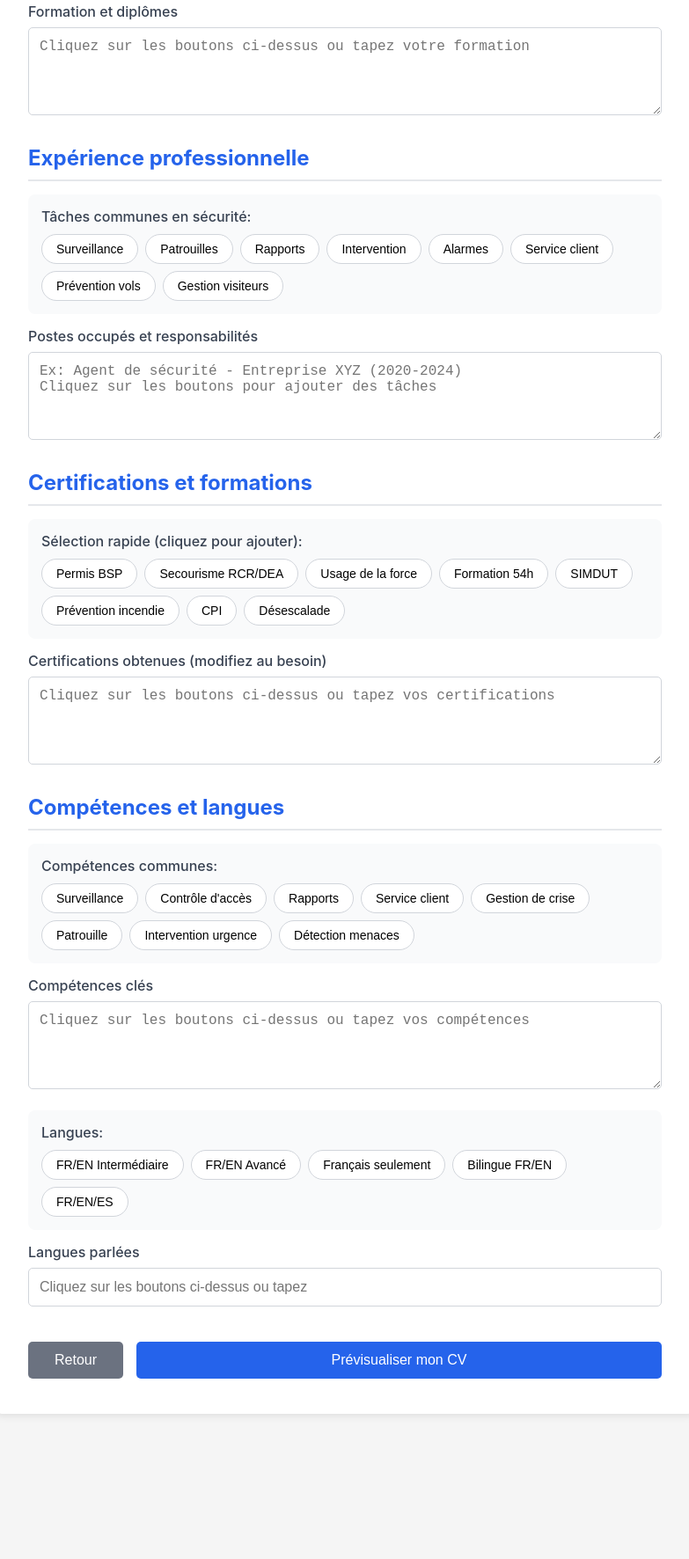
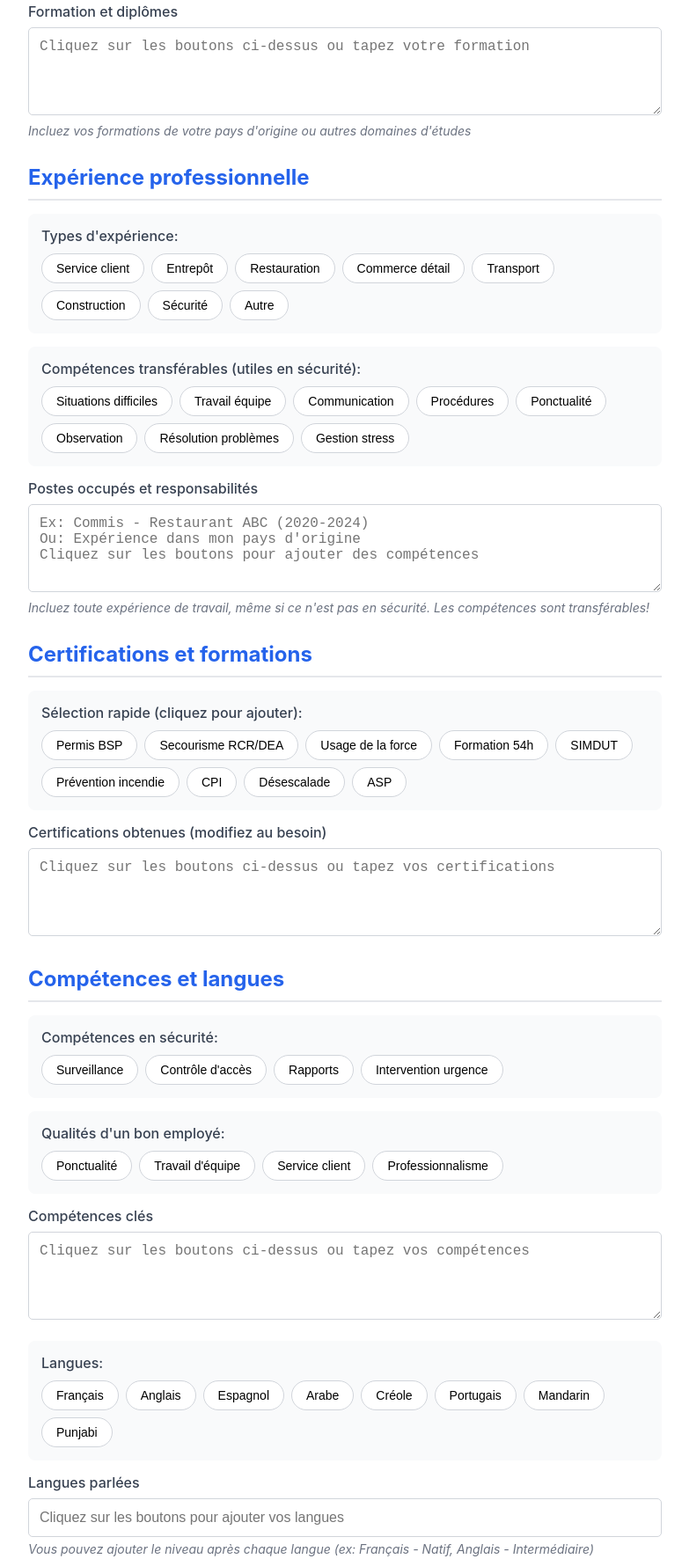
Before and after one commit to Nicksoucy/cv-platform, a plain HTML site: page cv-builder.html in a window 1280 px wide. Shown: the part 1020-2792 px from the top of the page at 88% size, without its empty margins (248-1031 px from the left). Before the commit the page ends 2647 px from the top, so only its background shows below. Drawn offline with Linux system fonts and the light colour scheme.

Commit message:
Update cv-builder.html

```diff
--- a/cv-builder.html
+++ b/cv-builder.html
@@ -175,6 +175,13 @@
       color: white;
       border-color: #2563eb;
     }
+
+    .help-text {
+      color: #6b7280;
+      font-size: 14px;
+      margin-top: 5px;
+      font-style: italic;
+    }
   </style>
 </head>
 <body>
@@ -237,19 +244,21 @@
         <h2>Éducation</h2>
 
         <div class="quick-options">
-          <label style="display: block; margin-bottom: 10px;">Formations communes en sécurité:</label>
+          <label style="display: block; margin-bottom: 10px;">Formations communes:</label>
           <div class="option-buttons">
-            <button type="button" class="option-btn" onclick="addEducation('DEP en sécurité privée')">DEP Sécurité</button>
-            <button type="button" class="option-btn" onclick="addEducation('AEP en sécurité')">AEP Sécurité</button>
+            <button type="button" class="option-btn" onclick="addEducation('DEP')">DEP</button>
+            <button type="button" class="option-btn" onclick="addEducation('AEP')">AEP</button>
             <button type="button" class="option-btn" onclick="addEducation('DES (Diplôme d\'études secondaires)')">DES</button>
             <button type="button" class="option-btn" onclick="addEducation('Formation agent de sécurité')">Formation Agent</button>
-            <button type="button" class="option-btn" onclick="addEducation('Techniques policières')">Tech. Policières</button>
+            <button type="button" class="option-btn" onclick="addEducation('Études collégiales')">Études collégiales</button>
+            <button type="button" class="option-btn" onclick="addEducation('Études universitaires')">Études universitaires</button>
           </div>
         </div>
 
         <div class="form-group">
           <label for="education">Formation et diplômes</label>
           <textarea id="education" name="education" placeholder="Cliquez sur les boutons ci-dessus ou tapez votre formation"></textarea>
+          <p class="help-text">Incluez vos formations de votre pays d'origine ou autres domaines d'études</p>
         </div>
       </div>
 
@@ -258,22 +267,37 @@
         <h2>Expérience professionnelle</h2>
 
         <div class="quick-options">
-          <label style="display: block; margin-bottom: 10px;">Tâches communes en sécurité:</label>
+          <label style="display: block; margin-bottom: 10px;">Types d'expérience:</label>
           <div class="option-buttons">
-            <button type="button" class="option-btn" onclick="addTask('Surveillance des lieux et contrôle d\'accès')">Surveillance</button>
-            <button type="button" class="option-btn" onclick="addTask('Patrouilles régulières du site')">Patrouilles</button>
-            <button type="button" class="option-btn" onclick="addTask('Rédaction de rapports d\'incident')">Rapports</button>
-            <button type="button" class="option-btn" onclick="addTask('Intervention d\'urgence')">Intervention</button>
-            <button type="button" class="option-btn" onclick="addTask('Vérification des alarmes')">Alarmes</button>
-            <button type="button" class="option-btn" onclick="addTask('Service à la clientèle')">Service client</button>
-            <button type="button" class="option-btn" onclick="addTask('Prévention des vols')">Prévention vols</button>
-            <button type="button" class="option-btn" onclick="addTask('Gestion des visiteurs')">Gestion visiteurs</button>
+            <button type="button" class="option-btn" onclick="addExperienceType('Service à la clientèle')">Service client</button>
+            <button type="button" class="option-btn" onclick="addExperienceType('Entrepôt/Manutention')">Entrepôt</button>
+            <button type="button" class="option-btn" onclick="addExperienceType('Restauration')">Restauration</button>
+            <button type="button" class="option-btn" onclick="addExperienceType('Commerce de détail')">Commerce détail</button>
+            <button type="button" class="option-btn" onclick="addExperienceType('Transport/Livraison')">Transport</button>
+            <button type="button" class="option-btn" onclick="addExperienceType('Construction')">Construction</button>
+            <button type="button" class="option-btn" onclick="addExperienceType('Sécurité')">Sécurité</button>
+            <button type="button" class="option-btn" onclick="addExperienceType('Autre domaine')">Autre</button>
+          </div>
+        </div>
+
+        <div class="quick-options">
+          <label style="display: block; margin-bottom: 10px;">Compétences transférables (utiles en sécurité):</label>
+          <div class="option-buttons">
+            <button type="button" class="option-btn" onclick="addTask('Gestion de situations difficiles')">Situations difficiles</button>
+            <button type="button" class="option-btn" onclick="addTask('Travail d\'équipe')">Travail équipe</button>
+            <button type="button" class="option-btn" onclick="addTask('Communication avec le public')">Communication</button>
+            <button type="button" class="option-btn" onclick="addTask('Respect des procédures')">Procédures</button>
+            <button type="button" class="option-btn" onclick="addTask('Ponctualité et fiabilité')">Ponctualité</button>
+            <button type="button" class="option-btn" onclick="addTask('Observation et vigilance')">Observation</button>
+            <button type="button" class="option-btn" onclick="addTask('Résolution de problèmes')">Résolution problèmes</button>
+            <button type="button" class="option-btn" onclick="addTask('Gestion du stress')">Gestion stress</button>
           </div>
         </div>
 
         <div class="form-group">
           <label for="experience">Postes occupés et responsabilités</label>
-          <textarea id="experience" name="experience" placeholder="Ex: Agent de sécurité - Entreprise XYZ (2020-2024)&#10;Cliquez sur les boutons pour ajouter des tâches"></textarea>
+          <textarea id="experience" name="experience" placeholder="Ex: Commis - Restaurant ABC (2020-2024)&#10;Ou: Expérience dans mon pays d'origine&#10;Cliquez sur les boutons pour ajouter des compétences"></textarea>
+          <p class="help-text">Incluez toute expérience de travail, même si ce n'est pas en sécurité. Les compétences sont transférables!</p>
         </div>
       </div>
 
@@ -292,6 +316,7 @@
             <button type="button" class="option-btn" onclick="addCertification('Formation incendie')">Prévention incendie</button>
             <button type="button" class="option-btn" onclick="addCertification('Carte CPI (Crisis Prevention Institute)')">CPI</button>
             <button type="button" class="option-btn" onclick="addCertification('Formation désescalade')">Désescalade</button>
+            <button type="button" class="option-btn" onclick="addCertification('ASP Construction')">ASP</button>
           </div>
         </div>
 
@@ -306,16 +331,22 @@
         <h2>Compétences et langues</h2>
 
         <div class="quick-options">
-          <label style="display: block; margin-bottom: 10px;">Compétences communes:</label>
+          <label style="display: block; margin-bottom: 10px;">Compétences en sécurité:</label>
           <div class="option-buttons">
             <button type="button" class="option-btn" onclick="addCompetence('Surveillance')">Surveillance</button>
             <button type="button" class="option-btn" onclick="addCompetence('Contrôle d\'accès')">Contrôle d'accès</button>
             <button type="button" class="option-btn" onclick="addCompetence('Rédaction de rapports')">Rapports</button>
+            <button type="button" class="option-btn" onclick="addCompetence('Intervention d\'urgence')">Intervention urgence</button>
+          </div>
+        </div>
+
+        <div class="quick-options">
+          <label style="display: block; margin-bottom: 10px;">Qualités d'un bon employé:</label>
+          <div class="option-buttons">
+            <button type="button" class="option-btn" onclick="addCompetence('Ponctualité')">Ponctualité</button>
+            <button type="button" class="option-btn" onclick="addCompetence('Travail d\'équipe')">Travail d'équipe</button>
             <button type="button" class="option-btn" onclick="addCompetence('Service à la clientèle')">Service client</button>
-            <button type="button" class="option-btn" onclick="addCompetence('Gestion de crise')">Gestion de crise</button>
-            <button type="button" class="option-btn" onclick="addCompetence('Patrouille')">Patrouille</button>
-            <button type="button" class="option-btn" onclick="addCompetence('Intervention d\'urgence')">Intervention urgence</button>
-            <button type="button" class="option-btn" onclick="addCompetence('Détection de menaces')">Détection menaces</button>
+            <button type="button" class="option-btn" onclick="addCompetence('Professionnalisme')">Professionnalisme</button>
           </div>
         </div>
 
@@ -327,17 +358,21 @@
         <div class="quick-options">
           <label style="display: block; margin-bottom: 10px;">Langues:</label>
           <div class="option-buttons">
-            <button type="button" class="option-btn" onclick="setLangue('Français (natif), Anglais (intermédiaire)')">FR/EN Intermédiaire</button>
-            <button type="button" class="option-btn" onclick="setLangue('Français (natif), Anglais (avancé)')">FR/EN Avancé</button>
-            <button type="button" class="option-btn" onclick="setLangue('Français (natif)')">Français seulement</button>
-            <button type="button" class="option-btn" onclick="setLangue('Français (natif), Anglais (bilingue)')">Bilingue FR/EN</button>
-            <button type="button" class="option-btn" onclick="setLangue('Français (natif), Anglais (intermédiaire), Espagnol (base)')">FR/EN/ES</button>
+            <button type="button" class="option-btn" onclick="addLangue('Français')">Français</button>
+            <button type="button" class="option-btn" onclick="addLangue('Anglais')">Anglais</button>
+            <button type="button" class="option-btn" onclick="addLangue('Espagnol')">Espagnol</button>
+            <button type="button" class="option-btn" onclick="addLangue('Arabe')">Arabe</button>
+            <button type="button" class="option-btn" onclick="addLangue('Créole')">Créole</button>
+            <button type="button" class="option-btn" onclick="addLangue('Portugais')">Portugais</button>
+            <button type="button" class="option-btn" onclick="addLangue('Mandarin')">Mandarin</button>
+            <button type="button" class="option-btn" onclick="addLangue('Punjabi')">Punjabi</button>
           </div>
         </div>
 
         <div class="form-group">
           <label for="langues">Langues parlées</label>
-          <input type="text" id="langues" name="langues" placeholder="Cliquez sur les boutons ci-dessus ou tapez">
+          <input type="text" id="langues" name="langues" placeholder="Cliquez sur les boutons pour ajouter vos langues">
+          <p class="help-text">Vous pouvez ajouter le niveau après chaque langue (ex: Français - Natif, Anglais - Intermédiaire)</p>
         </div>
       </div>
 
@@ -415,18 +450,19 @@
       document.getElementById('resume').value = resumes[type] || '';
     }
 
-    // Fonction pour définir les langues
-    function setLangue(langues) {
-      document.getElementById('langues').value = langues;
+    // Fonction pour ajouter une langue
+    function addLangue(langue) {
+      const input = document.getElementById('langues');
+      const currentValue = input.value.trim();
 
-      // Marquer visuellement le bouton sélectionné
-      const buttons = document.querySelectorAll('.option-buttons button');
-      buttons.forEach(btn => {
-        if (btn.textContent.includes('FR') || btn.textContent.includes('Français')) {
-          btn.classList.remove('selected');
+      if (currentValue) {
+        // Vérifier si la langue n'est pas déjà présente
+        if (!currentValue.includes(langue)) {
+          input.value = currentValue + ', ' + langue;
         }
-      });
-      event.target.classList.add('selected');
+      } else {
+        input.value = langue;
+      }
     }
 
     // Fonction pour ajouter une formation
@@ -434,7 +470,23 @@
       const textarea = document.getElementById('education');
       const currentValue = textarea.value.trim();
 
-      // Demander l'école et l'année
+      if (education === 'DEP' || education === 'AEP') {
+        // Pour DEP et AEP, demander le domaine
+        const domaine = prompt('Dans quel domaine?', '');
+        const ecole = prompt('Nom de l\'école ou institution:', '');
+        const annee = prompt('Année d\'obtention:', new Date().getFullYear());
+
+        if (domaine && ecole && annee) {
+          const educationComplete = education + ' en ' + domaine + ' - ' + ecole + ' (' + annee + ')';
+
+          if (currentValue) {
+            textarea.value = currentValue + '\n' + educationComplete;
+          } else {
+            textarea.value = educationComplete;
+          }
+        }
+      } else {
+        // Pour les autres formations
         const ecole = prompt('Nom de l\'école ou institution:', '');
         const annee = prompt('Année d\'obtention:', new Date().getFullYear());
 
@@ -448,6 +500,28 @@
           }
         }
       }
+    }
+
+    // Fonction pour ajouter un type d'expérience
+    function addExperienceType(type) {
+      const textarea = document.getElementById('experience');
+      const currentValue = textarea.value.trim();
+
+      const entreprise = prompt('Nom de l\'entreprise:', '');
+      const periode = prompt('Période (ex: 2020-2024):', '');
+
+      if (entreprise && periode) {
+        const experienceLine = type + ' - ' + entreprise + ' (' + periode + ')';
+
+        if (currentValue) {
+          textarea.value = currentValue + '\n\n' + experienceLine;
+        } else {
+          textarea.value = experienceLine;
+        }
+
+        textarea.scrollTop = textarea.scrollHeight;
+      }
+    }
 
     // Fonction pour ajouter une tâche d'expérience
     function addTask(task) {
@@ -458,7 +532,7 @@
         // Ajouter la tâche avec une puce
         textarea.value = currentValue + '\n• ' + task;
       } else {
-        alert('Veuillez d\'abord entrer un poste (ex: Agent de sécurité - Entreprise XYZ (2020-2024))');
+        alert('Veuillez d\'abord entrer un poste ou cliquer sur un type d\'expérience');
       }
 
       textarea.scrollTop = textarea.scrollHeight;
```
Lines whose indentation alone changed are shown as unchanged.
